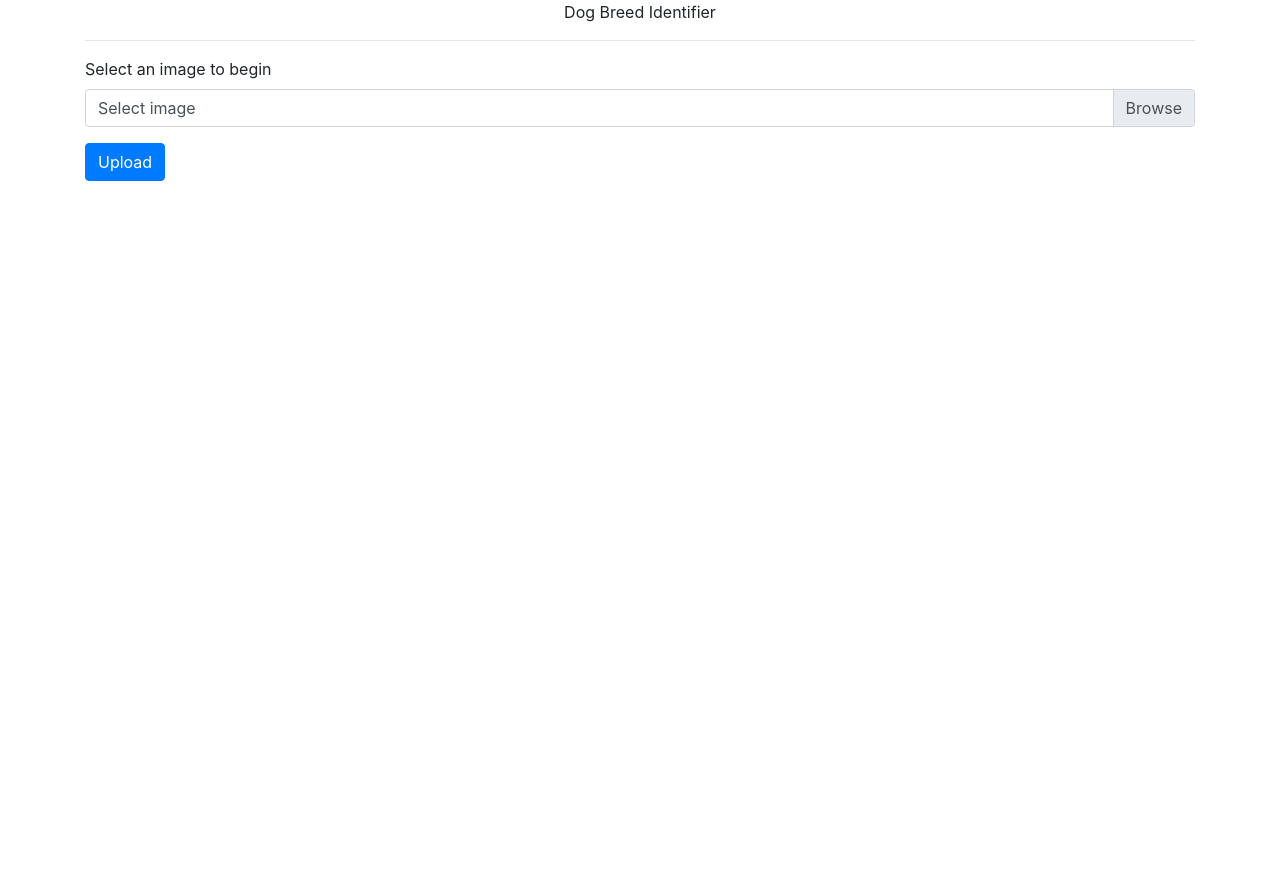
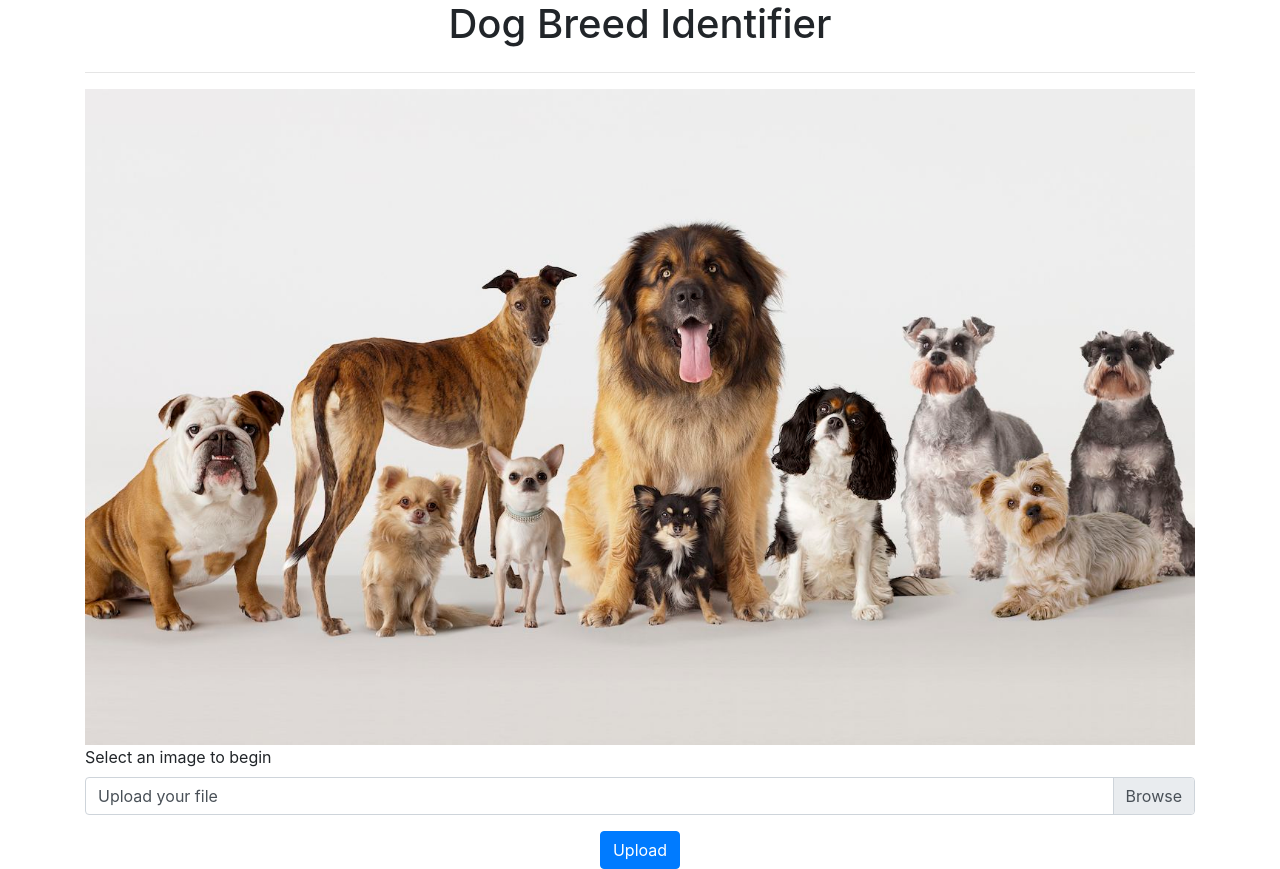
Before and after one commit to DucNgn/Dog-breed-Classifier, a Flask app: page / in a window 1280 px wide. Before the commit the page ends 181 px from the top, so only its background shows below. Run offline with Flask 2, Linux system fonts and the light colour scheme; some libraries are stand-ins or nearby versions.

Commit message:
Load default preview image

```diff
--- a/templates/index.html
+++ b/templates/index.html
@@ -2,6 +2,7 @@
 <html lang="en">
 <head>
     <title>Dog Identifier </title>
+    <script src="https://ajax.googleapis.com/ajax/libs/jquery/3.5.1/jquery.min.js"></script>
     <!-- Bootstrap -->
     <link rel="stylesheet" href="https://stackpath.bootstrapcdn.com/bootstrap/4.5.0/css/bootstrap.min.css" integrity="sha384-9aIt2nRpC12Uk9gS9baDl411NQApFmC26EwAOH8WgZl5MYYxFfc+NcPb1dKGj7Sk" crossorigin="anonymous">
     <script src="https://code.jquery.com/jquery-3.5.1.slim.min.js" integrity="sha384-DfXdz2htPH0lsSSs5nCTpuj/zy4C+OGpamoFVy38MVBnE+IbbVYUew+OrCXaRkfj" crossorigin="anonymous"></script>
@@ -9,21 +10,22 @@
     <script src="https://stackpath.bootstrapcdn.com/bootstrap/4.5.0/js/bootstrap.min.js" integrity="sha384-OgVRvuATP1z7JjHLkuOU7Xw704+h835Lr+6QL9UvYjZE3Ipu6Tp75j7Bh/kR0JKI" crossorigin="anonymous"></script>
 </head>
 <body>
-    <center> Dog Breed Identifier </center>
+    <center><h1> Dog Breed Identifier </h1></center>
     {% block main %}
     <div class="container">
         <div class="row">
             <div class="col">
                 <hr>
                 <form action="/index" method="POST" enctype="multipart/form-data">
+                <img id="preview" src="/static/defaultPreview.jpg" alt="Image Preview" style="max-width:100%">
                 <div class="form-group">
                     <label>Select an image to begin</label>
                     <div class="custom-file">
                         <input type="file" class = "custom-file-input" name="image" id="image" oninput="filesize(this)">
-                        <label class = "custom-file-label" for="image">Select image</label>
+                        <label class = "custom-file-label" for="image">Upload your file</label>
                     </div>
                 </div>
-                <button type="submit" class="btn btn-primary">Upload</button>
+                <center><button type="submit" class="btn btn-primary">Upload</button></center>
                 </form>
             </div>
         </div>
@@ -32,7 +34,6 @@
 
 </body>
 <footer>
-
 </footer>
 
 <script>
@@ -40,9 +41,21 @@
         document.cookie = `filesize=${elem.files[0].size}`
     }
 
+    function readURL(input) {
+        if(input.files && input.files[0]) {
+            var reader = new FileReader();
+            reader.onload = function(e) {
+                $('#preview').attr('src', e.target.result);
+            }
+            reader.readAsDataURL(input.files[0]);
+        }
+    }
+
     $('#image').on('change', function() {
         var fileName = $(this).val().replace(/\\/g, '/').replace(/.*\//, '');
         $(this).next('.custom-file-label').html(fileName);
+        readURL(this);
     })
+
 </script>
 </html>
```
Also changed, not shown: static/defaultPreview.jpg (added), test_Img/Miniature-Schnauzer.jpg (added), test_Img/corgi.jpg (added), test_Img/dog-group-3.jpg (added), test_Img/dog-group.jpg (added), test_Img/golden_retriever.jpg (added).
